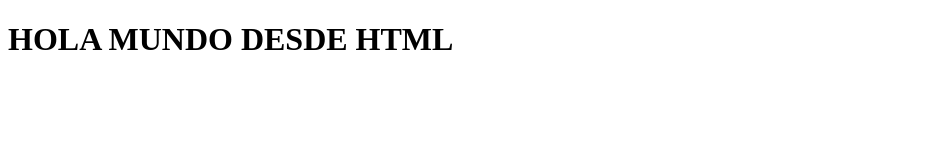
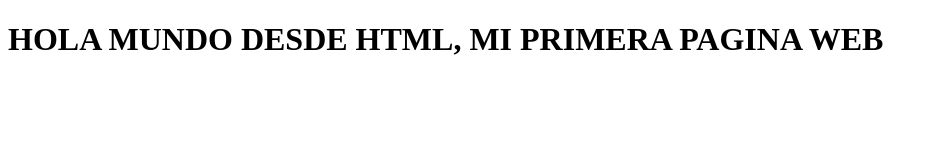
Before and after one commit to Tflowdesa/GitHub_Test, a plain HTML site: page index.html in a window 1280 px wide. Shown: the whole page, without its empty margins (0-938 px from the left). Drawn offline with Linux system fonts and the light colour scheme.

Commit message:
Fue agregado mas codigo html al archivo index.html

```diff
--- a/index.html
+++ b/index.html
@@ -7,6 +7,6 @@
     <title>Document</title>
 </head>
 <body>
-    <h1>HOLA MUNDO DESDE HTML</h1>
+    <h1>HOLA MUNDO DESDE HTML, MI PRIMERA PAGINA WEB</h1>
 </body>
 </html>
```
